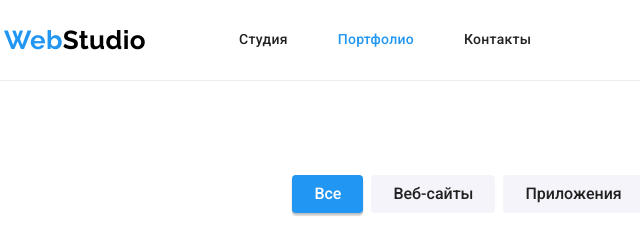
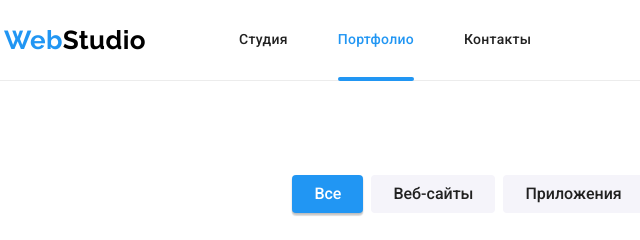
Before and after one commit to MajorPrestige/goit-markup-hw-05, a plain HTML site: page portfolio.html in a window 1280 px wide. Shown: the top 240 px of the page, 51-691 px from the left. Drawn offline with nearby package versions, Linux system fonts and the light colour scheme.

Commit message:
+ current page

```diff
--- a/css/styles.css
+++ b/css/styles.css
@@ -150,6 +150,20 @@ img {
 }
 .contact {
    color: var(--second-text-color);
+}
+.nav-item {
+   position: relative;
+}
+.current::after {
+   content: "";
+   display: block;
+   width: 100%;
+   height: 4px;
+   position: absolute;
+   bottom: -1px;
+
+   border-radius: 2px;
+   background-color: var(--accent-color);
 }
 .nav-link:hover,
 .nav-link:focus,
```
